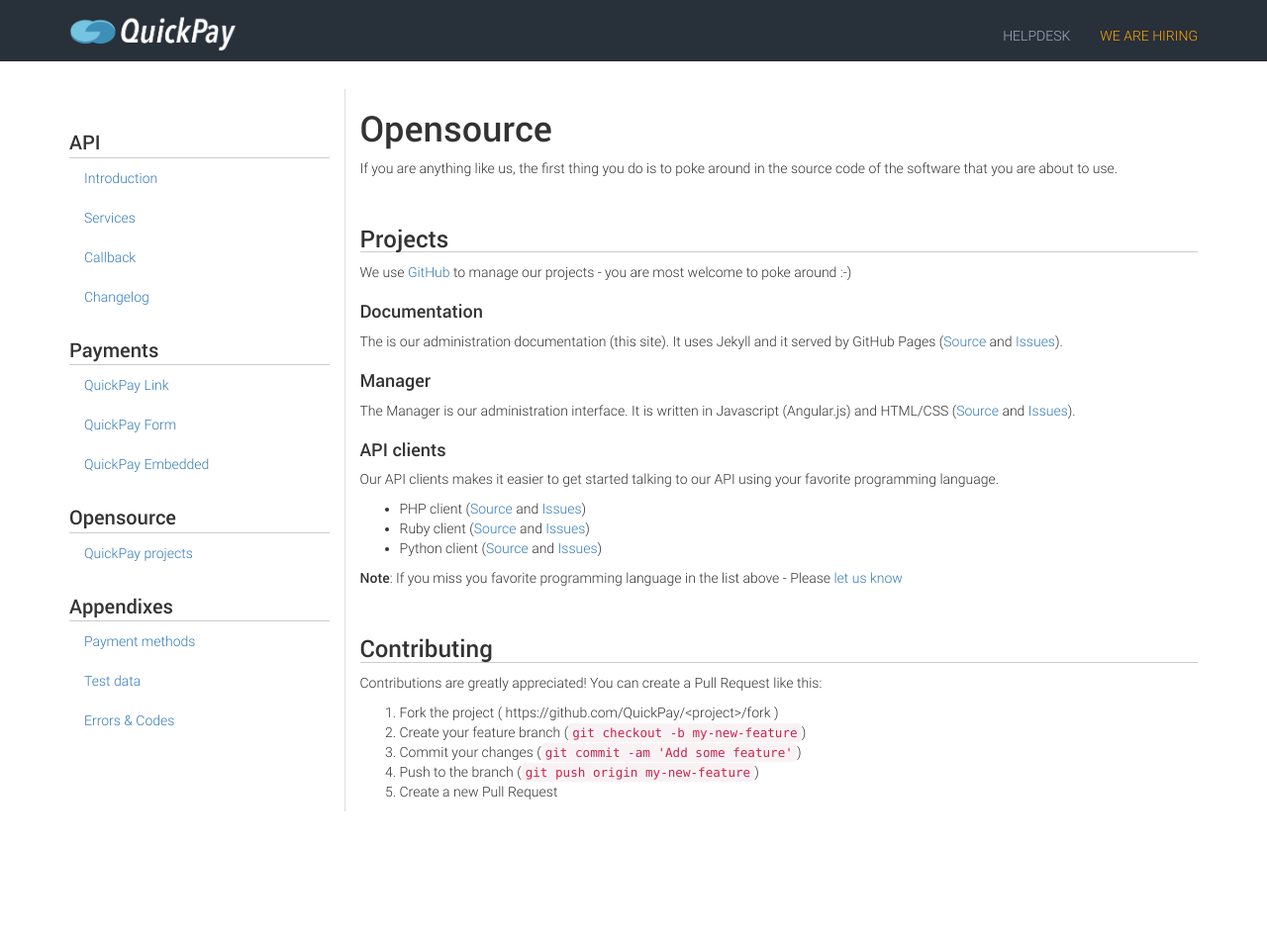
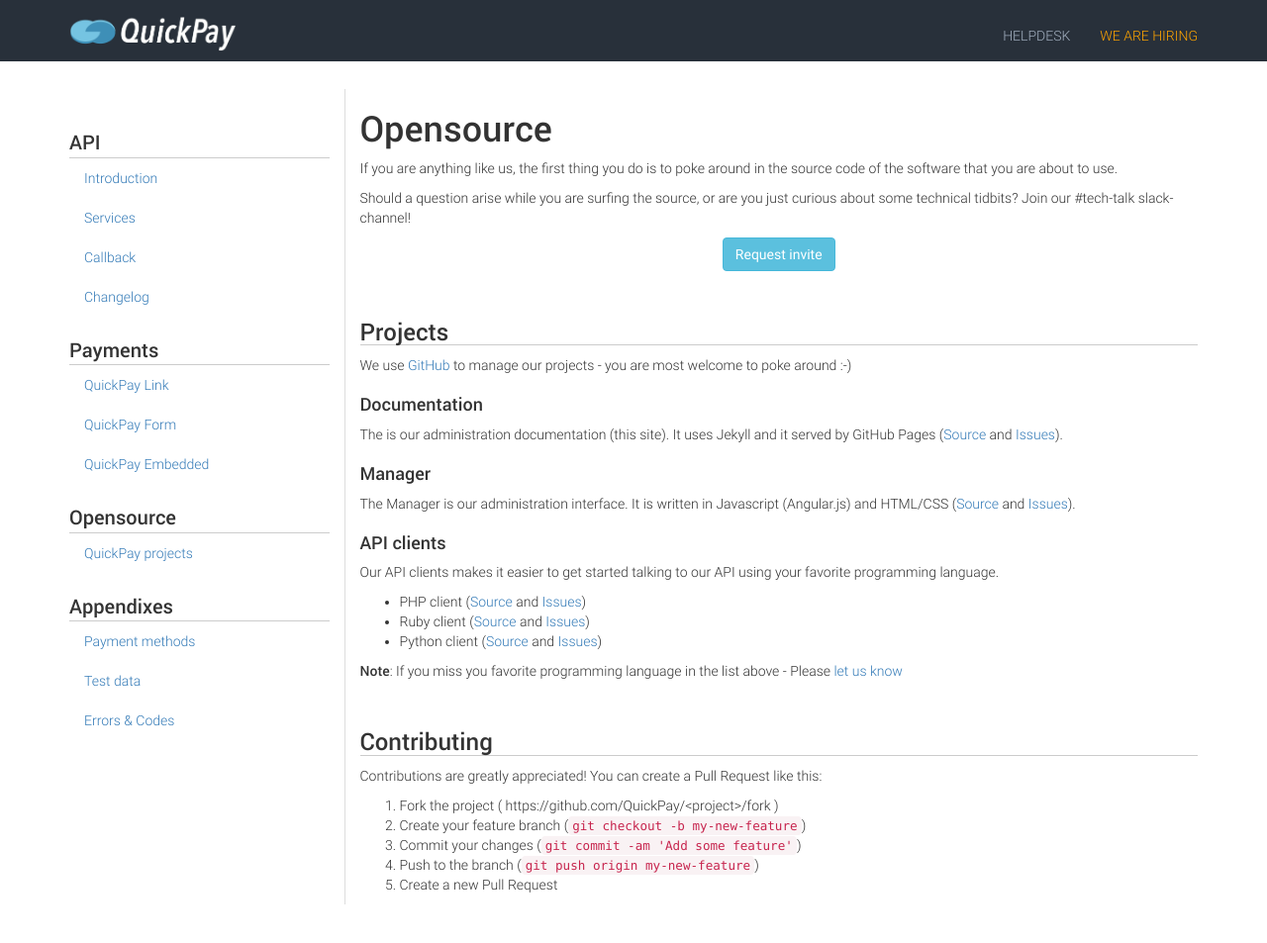
Before and after one commit to bergholdt/QuickPay.github.io, a Jekyll site: the page built from opensource/index.md, in a window 1280 px wide and 964 px high. Shown: the top 953 px of the window at 99% size. Built offline with Jekyll 4.4.1, drawn with Linux system fonts in a browser that asks for light colours; nearby versions of some CDN libraries.

Commit message:
invitation to #tech-talk

```diff
--- a/opensource/index.md
+++ b/opensource/index.md
@@ -6,6 +6,10 @@ title: Opensource - QuickPay projects
 # Opensource
 
 If you are anything like us, the first thing you do is to poke around in the source code of the software that you are about to use.
+
+Should a question arise while you are surfing the source, or are you just curious about some technical tidbits? Join our #tech-talk slack-channel!
+
+<p class="text-center"><a class="btn btn-info" href="mailto:support@quickpay.net?subject=Invite for #tech-talk&amp;body=Hello%0D%0A%0D%0APlease send an invite to this e-mail address: <YOUR EMAIL>">Request invite</a></p>
 
 ## Projects
 
```
